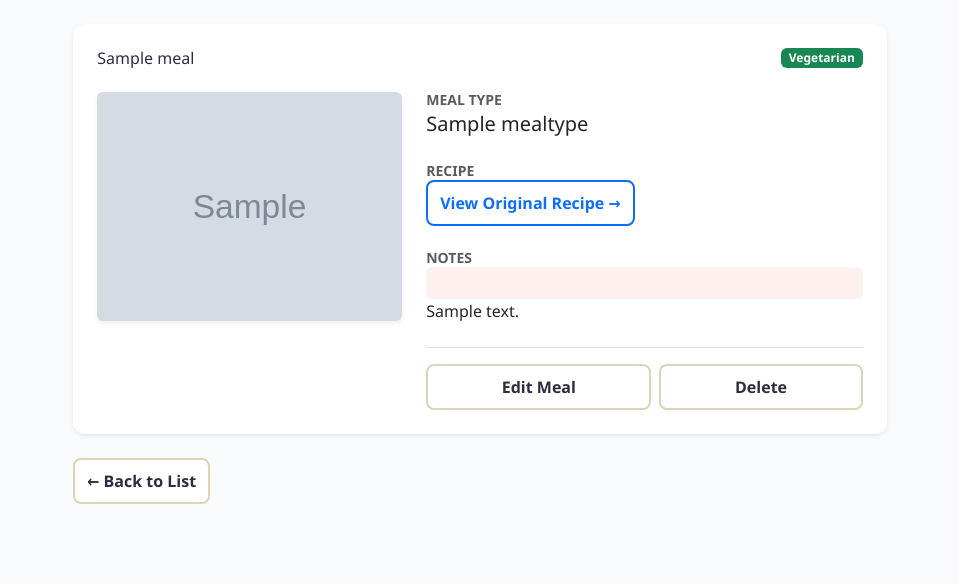
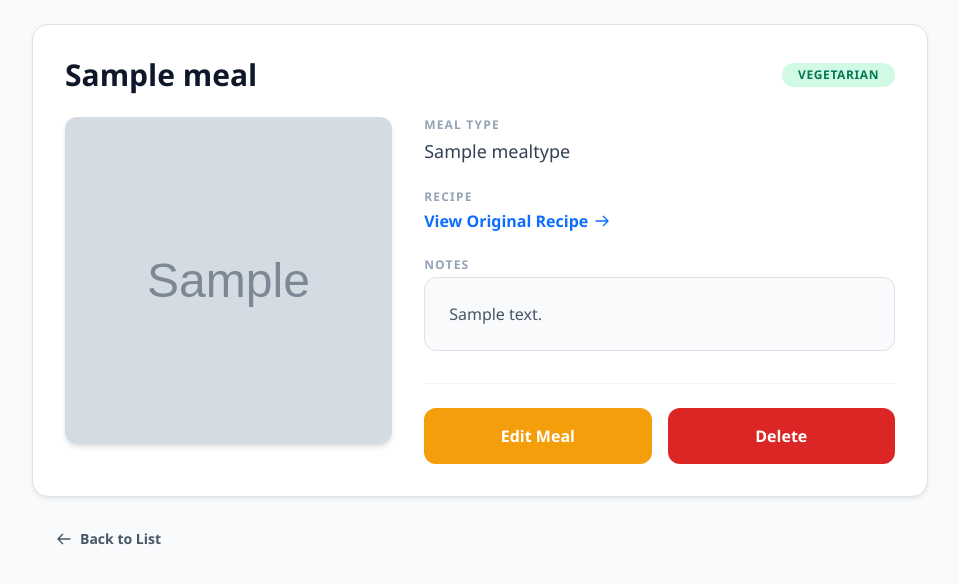
Before and after one commit to mysakli/family-meals, a Django app: page /meal/1 in a window 1280 px wide. Shown: the part 65-649 px from the top of the page, without its empty margins (160-1119 px from the left). Run offline with Django 5.2, Linux system fonts and the light colour scheme; tables that the repository leaves empty hold one stand-in row (values such as "Sample post"); grey boxes marked "Sample" are stand-in pictures.

Commit message:
feat(ui): Migrate meal detail view to Tailwind

```diff
--- a/entries/templates/entries/meal_detail.html
+++ b/entries/templates/entries/meal_detail.html
@@ -1,52 +1,68 @@
 {% extends "entries/base.html" %}
 
 {% block content %}
-<div class="row justify-content-center">
-    <div class="col-12 col-md-10 col-lg-8">
-        <div class="card shadow-sm border-0 p-4">
-            <div class="d-flex justify-content-between align-items-center mb-4">
-                <h2 class="mb-0">{{ meal.name }}</h2>
+<div class="flex justify-center">
+    <div class="w-full max-w-4xl">
+        <div class="bg-white rounded-2xl shadow-sm border border-slate-100 p-6 md:p-8">
+            <div class="flex justify-between items-center mb-6">
+                <h2 class="text-2xl md:text-3xl font-bold text-slate-900">{{ meal.name }}</h2>
                 {% if meal.vegetarian %}
-                    <span class="badge bg-success">Vegetarian</span>
+                    <span class="px-3 py-1 rounded-full bg-emerald-100 text-emerald-700 text-xs font-bold uppercase tracking-wider">Vegetarian</span>
                 {% endif %}
             </div>
 
-            <div class="row g-4">
-                <div class="col-12 col-md-5">
-                    <img src="{{ meal.get_photo_url.url }}" alt="{{ meal.get_photo_url.alt_text }}" class="img-fluid rounded shadow-sm w-100">
+            <div class="grid grid-cols-1 md:grid-cols-12 gap-8">
+                <div class="md:col-span-5">
+                    <img src="{{ meal.get_photo_url.url }}" alt="{{ meal.get_photo_url.alt_text }}" class="w-full rounded-xl shadow-md object-cover aspect-square">
                 </div>
-                <div class="col-12 col-md-7">
-                    <div class="mb-4">
-                        <h5 class="fw-bold text-muted small text-uppercase">Meal Type</h5>
-                        <p class="lead">{{ meal.meal_type.name }}</p>
+                <div class="md:col-span-7">
+                    <div class="mb-6">
+                        <h5 class="text-xs font-bold text-slate-400 uppercase tracking-widest mb-1">Meal Type</h5>
+                        <p class="text-lg text-slate-700">{{ meal.meal_type.name }}</p>
                     </div>
 
                     {% if meal.recipe %}
-                        <div class="mb-4">
-                            <h5 class="fw-bold text-muted small text-uppercase">Recipe</h5>
-                            <a href="{{ meal.recipe }}" target="_blank" class="btn btn-outline-primary">View Original Recipe →</a>
+                        <div class="mb-6">
+                            <h5 class="text-xs font-bold text-slate-400 uppercase tracking-widest mb-1">Recipe</h5>
+                            <a href="{{ meal.recipe }}" target="_blank" class="inline-flex items-center text-primary font-bold hover:text-primary-dark transition-colors">
+                                View Original Recipe
+                                <svg class="ml-1.5 h-4 w-4" fill="none" stroke="currentColor" viewBox="0 0 24 24">
+                                    <path stroke-linecap="round" stroke-linejoin="round" stroke-width="2" d="M14 5l7 7m0 0l-7 7m7-7H3"/>
+                                </svg>
+                            </a>
                         </div>
                     {% endif %}
 
                     {% if meal.notes %}
-                        <div class="mb-4">
-                            <h5 class="fw-bold text-muted small text-uppercase">Notes</h5>
-                            <p class="bg-light p-3 rounded">{{ meal.notes|linebreaks }}</p>
+                        <div class="mb-6">
+                            <h5 class="text-xs font-bold text-slate-400 uppercase tracking-widest mb-1">Notes</h5>
+                            <div class="bg-slate-50 p-4 rounded-xl text-slate-600 border border-slate-100 prose prose-slate">
+                                {{ meal.notes|linebreaks }}
+                            </div>
                         </div>
                     {% endif %}
 
-                    <div class="mt-4 pt-3 border-top">
-                        <div class="d-grid gap-2 d-sm-flex">
-                            <a href="{% url 'meal-update' meal.id %}" class="btn btn-warning flex-fill">Edit Meal</a>
-                            <a href="{% url 'meal-delete' meal.id %}" class="btn btn-danger flex-fill">Delete</a>
+                    <div class="mt-8 pt-6 border-t border-slate-100">
+                        <div class="flex flex-col sm:flex-row gap-3">
+                            <a href="{% url 'meal-update' meal.id %}" class="inline-flex items-center justify-center flex-1 px-6 py-3 bg-amber-500 hover:bg-amber-600 text-white font-bold rounded-xl transition-colors">
+                                Edit Meal
+                            </a>
+                            <a href="{% url 'meal-delete' meal.id %}" class="inline-flex items-center justify-center flex-1 px-6 py-3 bg-red-600 hover:bg-red-700 text-white font-bold rounded-xl transition-colors">
+                                Delete
+                            </a>
                         </div>
                     </div>
                 </div>
             </div>
         </div>
 
-        <div class="mt-4">
-            <a href="{% url 'meal-list' %}" class="btn btn-secondary text-white">← Back to List</a>
+        <div class="mt-6">
+            <a href="{% url 'meal-list' %}" class="inline-flex items-center px-4 py-2 text-sm font-bold text-slate-600 hover:text-slate-900 transition-colors">
+                <svg class="mr-2 h-4 w-4" fill="none" stroke="currentColor" viewBox="0 0 24 24">
+                    <path stroke-linecap="round" stroke-linejoin="round" stroke-width="2" d="M10 19l-7-7m0 0l7-7m-7 7h18"/>
+                </svg>
+                Back to List
+            </a>
         </div>
     </div>
 </div>
```
Also changed, not shown: entries/tests_frontend.py (+22 -0 lines), entries/static/css/tailwind.css.
